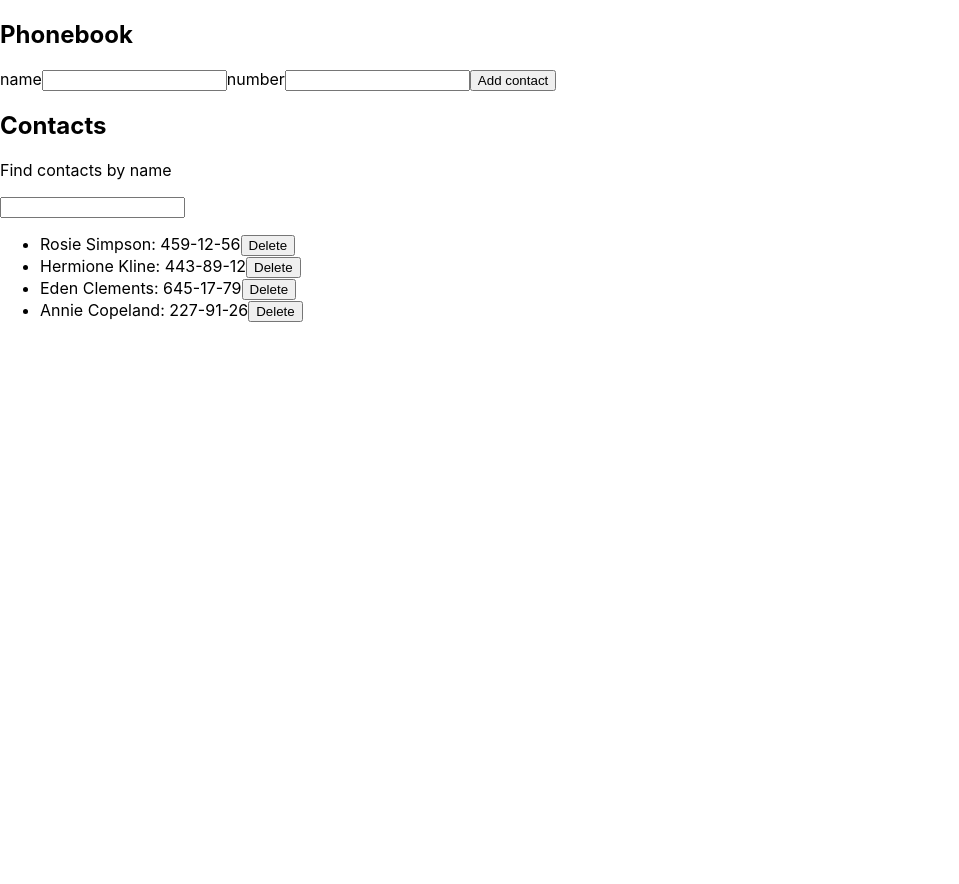
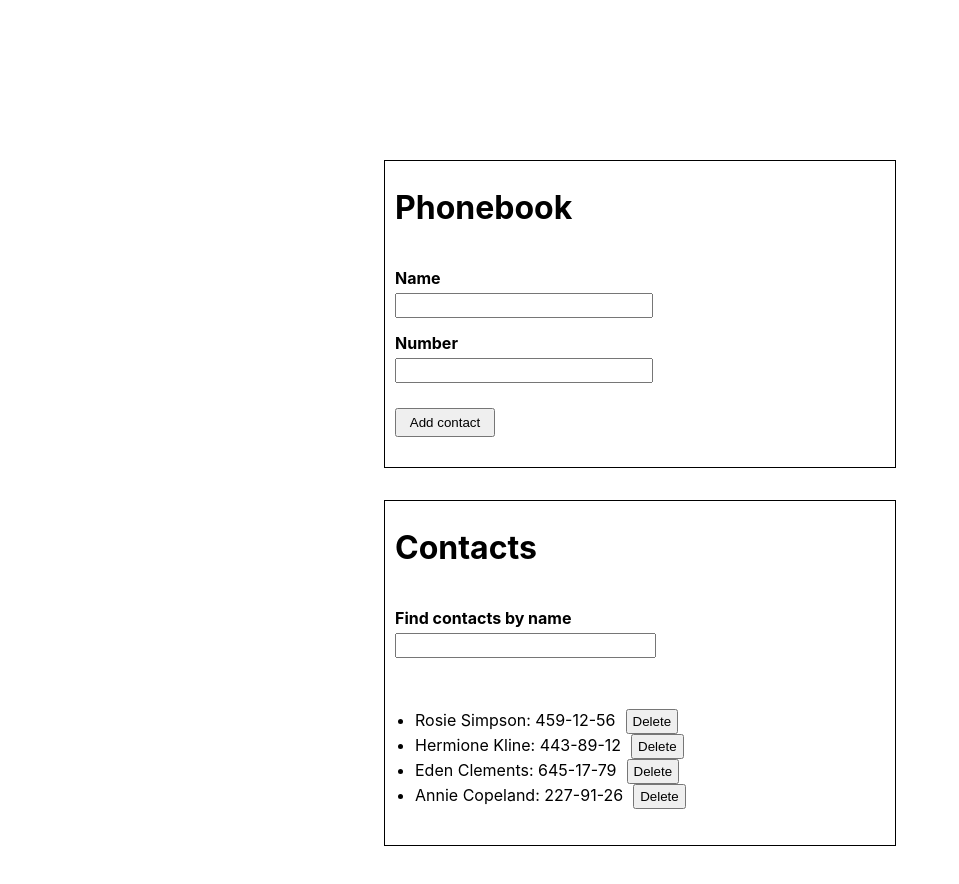
Before and after one commit to olegkrop/goit-react-hw-08-phonebook, a React (Create React App) app: page / in a window 1280 px wide. Shown: the top 884 px of the page, without its empty margins (0-959 px from the left). Before the commit the page ends 800 px from the top, so only its background shows below. Built offline with nearby package versions, Linux system fonts and the light colour scheme.

Commit message:
fix: css

```diff
--- a/src/components/App.jsx
+++ b/src/components/App.jsx
@@ -57,10 +57,11 @@ export class App extends Component {
   render() {
     return (
       <>
-        <div className={style.boxApp}>
+        <div className={style.app}>
           <Section title="Phonebook">
             <ContactForm onSubmit={this.onSubmit} />
           </Section>
+          <p></p>
           <Section title="Contacts">
             <Filter onSearch={this.onSearch} filter={this.state.filter} />
             <ContactList
--- a/src/components/App.module.css
+++ b/src/components/App.module.css
@@ -0,0 +1,8 @@
+.app {
+    background-color: white;
+    margin-top: 5rem;
+    padding: 5rem;
+    display: flex;
+    flex-direction: column;
+    align-items: center;
+}
--- a/src/components/ContactForm/ContactForm.jsx
+++ b/src/components/ContactForm/ContactForm.jsx
@@ -20,11 +20,11 @@ export class ContactForm extends Component {
 
     return (
       <form
-        className={style.contactFormTable}
+        className={style.table}
         onSubmit={event => onSubmit({ event, name, number })}
       >
         <InputField
-          label="name"
+          label="Name"
           type="text"
           name="name"
           pattern="^[a-zA-Zа-яА-Я]+(([' -][a-zA-Zа-яА-Я
@@ -36,7 +36,7 @@ export class ContactForm extends Component {
           onChange={this.handleChange}
         />
         <InputField
-          label="number"
+          label="Number"
           type="tel"
           name="number"
           pattern="\+?\d{1,4}?[-.\s]?\(?\d{1,3}?\)?[-.\s]?\d{1,4}[-.\s]?\d{1,4}[-.\s]?\d{1,9}"
@@ -44,7 +44,7 @@ export class ContactForm extends Component {
           required={true}
           onChange={this.handleChange}
         />
-        <button type="submit" className={style.contactFormButton}>
+        <button type="submit" className={style.button}>
           Add contact
         </button>
       </form>
--- a/src/components/ContactForm/ContactForm.module.css
+++ b/src/components/ContactForm/ContactForm.module.css
@@ -0,0 +1,14 @@
+.button {
+    margin: 10px 0;
+    width: 100px;
+    padding: 5px 0;
+    cursor: pointer;
+    margin-top: 25px;
+    margin-bottom: 30px;
+}
+
+.table {
+    display: flex;
+    flex-direction: column;
+    align-items: left;
+}
--- a/src/components/ContactList/ContactList.jsx
+++ b/src/components/ContactList/ContactList.jsx
@@ -21,7 +21,7 @@ export class ContactList extends Component {
               <li key={contact.id}>
                 {contact.name}: {contact.number}
                 <button
-                  className={style.contactListButton}
+                  className={style.button}
                   id={contact.id}
                   type="button"
                   onClick={onRemove}
--- a/src/components/ContactList/ContactList.module.css
+++ b/src/components/ContactList/ContactList.module.css
@@ -0,0 +1,9 @@
+.button {
+    padding: 3px 5px;
+    margin-left: 10px;
+    cursor: pointer;
+}
+
+.list {
+    padding: 20px;
+}
--- a/src/components/Filter/Filter.jsx
+++ b/src/components/Filter/Filter.jsx
@@ -7,9 +7,9 @@ export class Filter extends Component {
     const { filter, onSearch } = this.props;
     return (
       <>
-        <p className={style.filterTitle}>Find contacts by name</p>
+        <p className={style.title}>Find contacts by name</p>
         <input
-          className={style.filterInput}
+          className={style.input}
           type="text"
           value={filter}
           onChange={onSearch}
--- a/src/components/Filter/Filter.module.css
+++ b/src/components/Filter/Filter.module.css
@@ -0,0 +1,14 @@
+.title {
+    margin-bottom: 5px;
+    margin-top: 15px;
+    font-size: 16px;
+    font-weight: 700;
+}
+
+.input {
+    padding-top: 3px;
+    padding-bottom: 3px;
+    padding-left: 5px;
+    width: 250px;
+    margin-bottom: 15px;
+}
--- a/src/components/InputField/InputField.jsx
+++ b/src/components/InputField/InputField.jsx
@@ -9,9 +9,9 @@ export class InputField extends Component {
 
     return (
       <>
-        <label className={style.contactFormLabel}>{label}</label>
+        <label className={style.label}>{label}</label>
         <input
-          className={style.contactFormInput}
+          className={style.input}
           type={type}
           name={name}
           pattern={pattern}
--- a/src/components/InputField/InputField.module.css
+++ b/src/components/InputField/InputField.module.css
@@ -0,0 +1,12 @@
+.label {
+    margin-bottom: 5px;
+    margin-top: 15px;
+    font-size: 16px;
+    font-weight: 700;
+}
+
+input {
+    padding-top: 3px;
+    padding-bottom: 3px;
+    width: 250px;
+}
--- a/src/components/Section/Section.module.css
+++ b/src/components/Section/Section.module.css
@@ -0,0 +1,15 @@
+.title {
+    font-size: 32px;
+    display: flex;
+    justify-content: left;
+}
+
+.section {
+    width: 100%;
+    max-width: 500px;
+    display: flex;
+    flex-direction: column;
+    align-items: left;
+    border: 1px solid black;
+    padding-left: 10px;
+}
```
